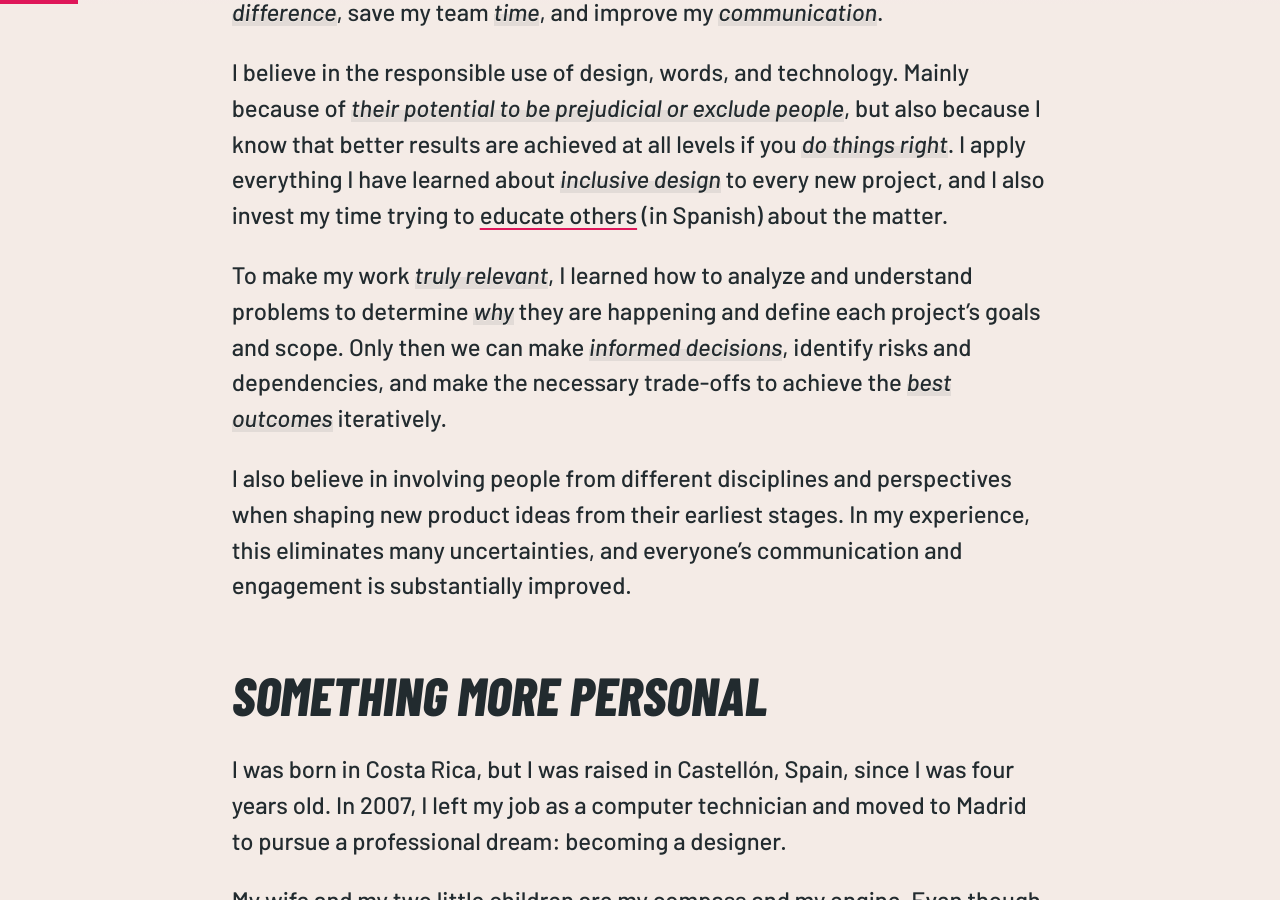
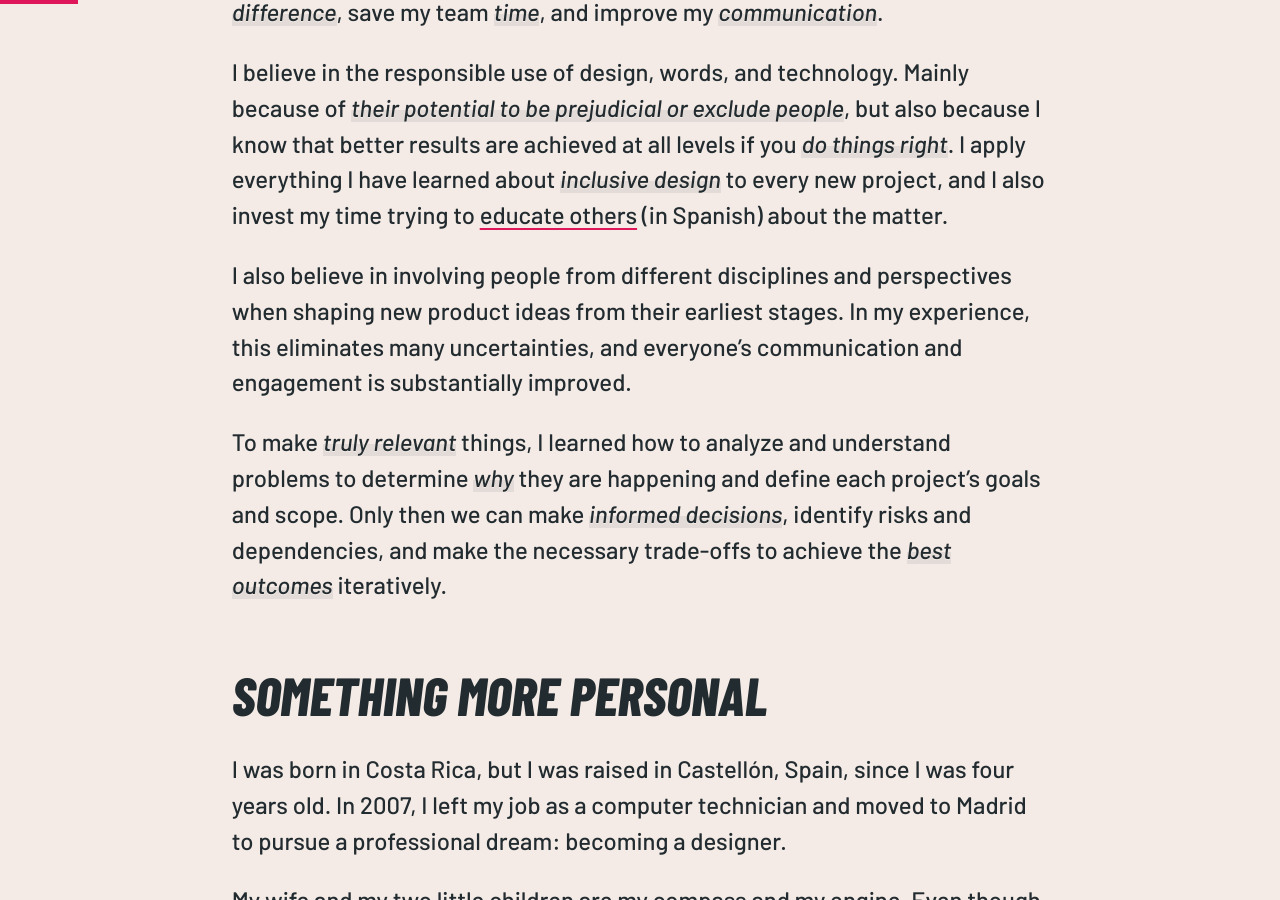
Before and after one commit to intemperie/intemperie.me, a Jekyll site: the page built from _pages/index.html, in a window 1280 px wide and 900 px high, scrolled down 1396 px. Built offline with Jekyll 4.4.1, drawn with Linux system fonts in a browser that asks for light colours.

Commit message:
Change order

```diff
--- a/_pages/index.html
+++ b/_pages/index.html
@@ -45,9 +45,9 @@ body-class: progress-indicator
 
     <p>I believe in the responsible use of design, words, and technology. Mainly because of <em>their potential to be prejudicial or exclude people</em>, but also because I know that better results are achieved at all levels if you <em>do things right</em>. I apply everything I have learned about <em>inclusive design</em> to every new project, and I also invest my time trying to <a href="https://www.youtube.com/watch?v=DfIvGBnF4iY">educate others</a> (in Spanish) about the matter.</p>
 
-    <p>To make my work <em>truly relevant</em>, I learned how to analyze and understand problems to determine <em>why</em> they are happening and define each project’s goals and scope. Only then we can make <em>informed decisions</em>, identify risks and dependencies, and make the necessary trade-offs to achieve the <em>best outcomes</em> iteratively.</p>
+    <p>I also believe in involving people from different disciplines and perspectives when shaping new product ideas from their earliest stages. In my experience, this eliminates many uncertainties, and everyone’s communication and engagement is substantially improved.</p>
 
-    <p>I also believe in involving people from different disciplines and perspectives when shaping new product ideas from their earliest stages. In my experience, this eliminates many uncertainties, and everyone’s communication and engagement is substantially improved.</p>
+    <p>To make <em>truly relevant</em> things, I learned how to analyze and understand problems to determine <em>why</em> they are happening and define each project’s goals and scope. Only then we can make <em>informed decisions</em>, identify risks and dependencies, and make the necessary trade-offs to achieve the <em>best outcomes</em> iteratively.</p>
 
     <h3 class="display">Something more personal</h3>
     <p>I was born in Costa Rica, but I was raised in Castellón, Spain, since I was four years old. In 2007, I left my job as a computer technician and moved to Madrid to pursue a professional dream: becoming a designer.</p>
```
